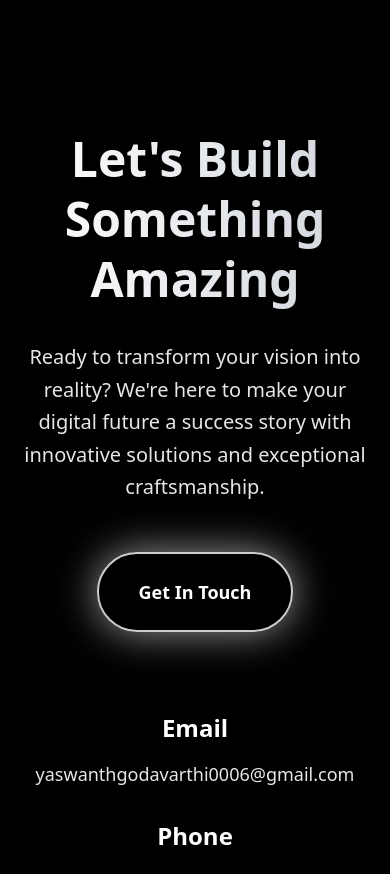
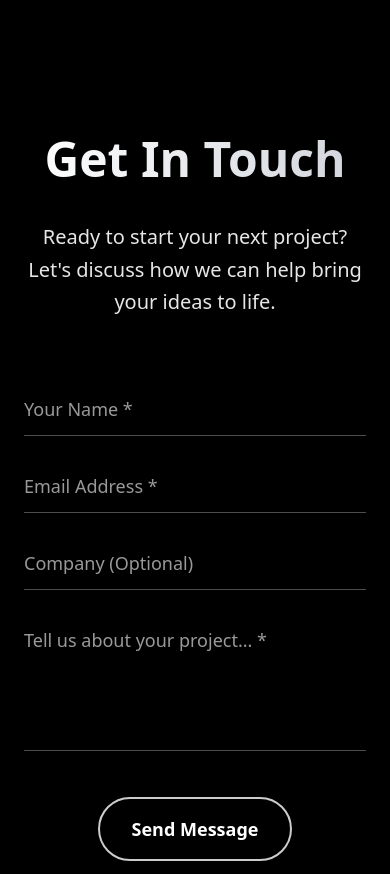
Before and after one commit to Yash-0006/Aptcode., a Next.js app: page / in a window 390 px wide. Shown: the part 4760-5634 px from the top of the page. Built offline with nearby package versions, Linux system fonts and the light colour scheme.

Commit message:
contact form updated

```diff
--- a/app/components/Contact.jsx
+++ b/app/components/Contact.jsx
@@ -3,6 +3,14 @@ import { useEffect, useState } from "react";
 
 export default function Contact() {
   const [isMobile, setIsMobile] = useState(false);
+  const [isSubmitting, setIsSubmitting] = useState(false);
+  const [isSubmitted, setIsSubmitted] = useState(false);
+  const [formData, setFormData] = useState({
+    name: '',
+    email: '',
+    company: '',
+    message: ''
+  });
 
   useEffect(() => {
     const checkIfMobile = () => {
@@ -17,39 +25,208 @@ export default function Contact() {
     return () => window.removeEventListener("resize", checkIfMobile);
   }, []);
 
+  const handleInputChange = (e) => {
+    const { name, value } = e.target;
+    setFormData(prev => ({
+      ...prev,
+      [name]: value
+    }));
+  };
+
+  const handleSubmit = async (e) => {
+    e.preventDefault();
+
+    // Validate required fields
+    if (!formData.name || !formData.email || !formData.message) {
+      alert('Please fill in all required fields');
+      return;
+    }
+
+    setIsSubmitting(true);
+
+    try {
+      // Get environment variables
+      const accessKey = process.env.NEXT_PUBLIC_FORM_ACCESS_KEY;
+      const contactEmail ='contact@aptcode.in';
+
+      if (!accessKey) {
+        console.error('Web3Forms access key not configured');
+        throw new Error('Configuration error');
+      }
+
+      // Create email content
+      const emailSubject = `New Contact Form Submission from ${formData.name}`;
+
+      // Use Web3Forms
+      const formDataToSend = new FormData();
+      formDataToSend.append('access_key', accessKey);
+      formDataToSend.append('name', formData.name);
+      formDataToSend.append('email', formData.email);
+      formDataToSend.append('company', formData.company || '');
+      formDataToSend.append('message', formData.message);
+      formDataToSend.append('subject', emailSubject);
+      formDataToSend.append('from_name', 'AptCode Contact Form');
+
+      const response = await fetch('https://api.web3forms.com/submit', {
+        method: 'POST',
+        body: formDataToSend
+      });
+
+      if (response.ok) {
+        // Show success animation
+        setIsSubmitted(true);
+        setFormData({ name: '', email: '', company: '', message: '' });
+
+        // Reset success state after 5 seconds
+        setTimeout(() => {
+          setIsSubmitted(false);
+        }, 5000);
+      } else {
+        throw new Error('Failed to send message');
+      }
+
+    } catch (error) {
+      console.error('Failed to send email:', error);
+
+      // Fallback to mailto if service fails
+      const contactEmail ='contact@aptcode.in';
+      const emailSubject = `Contact Form: ${formData.name} - ${formData.company || 'New Inquiry'}`;
+      const emailBody = `New Contact Form Submission:
+
+Name: ${formData.name}
+Email: ${formData.email}
+Company: ${formData.company || 'Not specified'}
+
+Message:
+${formData.message}
+
+---
+This email was sent from the contact form on aptcode.in`;
+
+      const mailtoLink = `mailto:${contactEmail}?subject=${encodeURIComponent(emailSubject)}&body=${encodeURIComponent(emailBody)}`;
+      window.location.href = mailtoLink;
+
+      // Show success animation anyway
+      setTimeout(() => {
+        setIsSubmitted(true);
+        setFormData({ name: '', email: '', company: '', message: '' });
+
+        setTimeout(() => {
+          setIsSubmitted(false);
+        }, 5000);
+      }, 1000);
+    } finally {
+      setIsSubmitting(false);
+    }
+  };
+
   return (
-    <section id="contact" className="py-32 relative">
+    <section id="contact" className="py-32 relative overflow-hidden">
       <div className="container mx-auto px-4">
         <div className="max-w-4xl mx-auto text-center">
           <h2 className="text-5xl md:text-6xl font-extrabold mb-8 bg-gradient-to-r from-white to-gray-300 bg-clip-text text-transparent leading-tight">
-            Let's Build Something Amazing
+            Get In Touch
           </h2>
-          <p className="text-xl text-white/90 mb-12 max-w-2xl mx-auto font-medium leading-relaxed">
-            Ready to transform your vision into reality? We're here to make your digital future a success story with innovative solutions and exceptional craftsmanship.
+          <p className="text-xl text-white/90 mb-16 max-w-2xl mx-auto font-medium leading-relaxed">
+            Ready to start your next project? Let's discuss how we can help bring your ideas to life.
           </p>
-          <a
-            href="mailto:yaswanthgodavarthi0006@gmail.com"
-            className={`inline-block px-10 py-6 border-2 border-white/80 text-white font-bold text-lg rounded-full transition-all hover:scale-105 ${
-              isMobile
-                ? "shadow-[0_0_40px_rgba(255,255,255,0.6)]"
-                : "hover:bg-white/10 hover:shadow-[0_0_40px_rgba(255,255,255,0.6)]"
-            }`}
-          >
-            Get In Touch
-          </a>
-          <div className="contact-info flex flex-col md:flex-row justify-center md:justify-between items-center md:items-start mt-20 max-w-3xl mx-auto">
-            <div className="text-center md:text-left mb-8 md:mb-0">
-              <h4 className="text-2xl font-bold mb-4 text-white">Email</h4>
-              <p className="text-white/90 text-lg">yaswanthgodavarthi0006@gmail.com</p>
+
+          {/* Minimal Success Message */}
+          {isSubmitted && (
+            <div className="fixed inset-0 flex items-center justify-center z-50 bg-black/60 backdrop-blur-sm">
+              <div className="bg-black/40 backdrop-blur-md border border-white/20 rounded-xl p-8 text-center max-w-sm mx-4">
+                <div className="w-12 h-12 mx-auto mb-4 rounded-full border border-green-400/50 flex items-center justify-center">
+                  <svg className="w-6 h-6 text-green-400" fill="none" stroke="currentColor" viewBox="0 0 24 24" strokeWidth="2">
+                    <path strokeLinecap="round" strokeLinejoin="round" d="M5 13l4 4L19 7"></path>
+                  </svg>
+                </div>
+                <p className="text-white text-lg font-medium">Message sent successfully</p>
+              </div>
             </div>
-            <div className="text-center md:text-left mb-8 md:mb-0">
-              <h4 className="text-2xl font-bold mb-4 text-white">Phone</h4>
-              <p className="text-white/90 text-lg">+91 7032960122</p>
-            </div>
-            <div className="text-center md:text-left mb-8 md:mb-0">
-              <h4 className="text-2xl font-bold mb-4 text-white">Serving</h4>
-              <p className="text-white/90 text-lg">Worldwide Remote</p>
-            </div>
+          )}
+
+          {/* Contact Form */}
+          <div className="text-left max-w-2xl mx-auto mb-16">
+            <form onSubmit={handleSubmit} className="space-y-6">
+              {/* Name and Email Row */}
+              <div className="grid md:grid-cols-2 gap-6">
+                <div>
+                  <input
+                    type="text"
+                    name="name"
+                    value={formData.name}
+                    onChange={handleInputChange}
+                    required
+                    className="w-full px-0 py-3 bg-transparent border-0 border-b border-white/30 text-white placeholder-white/60 focus:outline-none focus:border-white/80 transition-colors text-lg"
+                    placeholder="Your Name *"
+                  />
+                </div>
+
+                <div>
+                  <input
+                    type="email"
+                    name="email"
+                    value={formData.email}
+                    onChange={handleInputChange}
+                    required
+                    className="w-full px-0 py-3 bg-transparent border-0 border-b border-white/30 text-white placeholder-white/60 focus:outline-none focus:border-white/80 transition-colors text-lg"
+                    placeholder="Email Address *"
+                  />
+                </div>
+              </div>
+
+              {/* Company Field */}
+              <div>
+                <input
+                  type="text"
+                  name="company"
+                  value={formData.company}
+                  onChange={handleInputChange}
+                  className="w-full px-0 py-3 bg-transparent border-0 border-b border-white/30 text-white placeholder-white/60 focus:outline-none focus:border-white/80 transition-colors text-lg"
+                  placeholder="Company (Optional)"
+                />
+              </div>
+
+              {/* Message Field */}
+              <div>
+                <textarea
+                  name="message"
+                  value={formData.message}
+                  onChange={handleInputChange}
+                  required
+                  rows={4}
+                  className="w-full px-0 py-3 bg-transparent border-0 border-b border-white/30 text-white placeholder-white/60 focus:outline-none focus:border-white/80 transition-colors text-lg resize-none"
+                  placeholder="Tell us about your project... *"
+                />
+              </div>
+
+              {/* Submit Button */}
+              <div className="pt-4 flex justify-center">
+                <button
+                  type="submit"
+                  disabled={isSubmitting}
+                  className={`inline-block px-8 py-4 border-2 border-white/80 text-white font-bold text-lg rounded-full transition-all ${
+                    isSubmitting
+                      ? "opacity-50 cursor-not-allowed"
+                      : isMobile
+                      ? ""
+                      : "hover:scale-105 hover:bg-white/10"
+                  }`}
+                >
+                  {isSubmitting ? (
+                    <span className="flex items-center">
+                      <svg className="animate-spin -ml-1 mr-3 h-5 w-5 text-white" xmlns="http://www.w3.org/2000/svg" fill="none" viewBox="0 0 24 24">
+                        <circle className="opacity-25" cx="12" cy="12" r="10" stroke="currentColor" strokeWidth="4"></circle>
+                        <path className="opacity-75" fill="currentColor" d="M4 12a8 8 0 018-8V0C5.373 0 0 5.373 0 12h4zm2 5.291A7.962 7.962 0 014 12H0c0 3.042 1.135 5.824 3 7.938l3-2.647z"></path>
+                      </svg>
+                      Sending...
+                    </span>
+                  ) : (
+                    "Send Message"
+                  )}
+                </button>
+              </div>
+            </form>
           </div>
         </div>
       </div>
--- a/app/components/Projects.jsx
+++ b/app/components/Projects.jsx
@@ -6,7 +6,7 @@ export default function Projects() {
     {
       id: 1,
       title: "Aaranal",
-      description: "A full-stack eCommerce website for a tote bag business, featuring a responsive storefront, secure payment integration, and an admin dashboard for managing products and orders.",
+      description: "A full-stack eCommerce website for a tote bag business, featuring a responsive storefront, secure payment integration, and admin dashboard for managing products and orders.",
       image: "/assets/aaranal.png",
       tags: ["Next.js", "Razorpay API", "AWS"],
       link: "https://aaranaltales.shop",
@@ -54,7 +54,7 @@ export default function Projects() {
                     <h3 className="text-2xl font-bold text-white mb-3 group-hover:text-white/80 transition-colors">
                       {project.title}
                     </h3>
-                    <p className="text-white/80 mb-5 group-hover:text-white transition-colors">
+                    <p className="text-white/80 mb-5 group-hover:text-white transition-colors text-justify">
                       {project.description}
                     </p>
                     <div className="flex flex-wrap gap-3">
--- a/package.json
+++ b/package.json
@@ -9,6 +9,7 @@
     "lint": "eslint"
   },
   "dependencies": {
+    "dotenv": "^17.2.1",
     "next": "15.5.2",
     "react": "19.1.0",
     "react-dom": "19.1.0"
```
Also changed, not shown: 1 other file (tests, documents, lock files or other folders).
